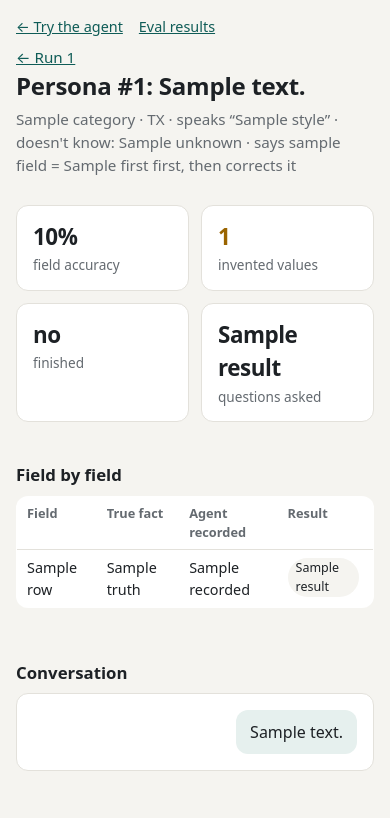
After one commit to iyerbrah/QuoteRunner, a FastAPI app: template app/templates/transcript.html in a window 390 px wide. The commit adds this page. Shown: the top 818 px of the page. Run offline with FastAPI, Linux system fonts and the light colour scheme; the template is opened without the code that fills it: most values are stand-ins (such as "Sample title", 1, 10 or a date in 2020).

Commit message:
Step 5: public /evals page built from committed eval reports
- app/eval_reports.py: reads evals/reports/run-N.json; the headline is
  the latest run covering all 50 personas, so quick partial runs never
  replace it; run ids are ints so a URL can't name other files
- /evals: headline cards (accuracy, invented values, completion, avg
  questions vs a 25-field form, cost), definitions, 3 sample transcripts,
  per-field / industry / style accuracy, every conversation, run history;
  ?run=N shows any run
- /evals/runs/{run}/{persona}: true facts vs recorded values per field,
  and the full conversation
- Chat page links to /evals; eval pages stack on phones
- evals/run.py records each run's start time; existing reports backfilled
  from the local database
- tests/test_evals_page.py (9 tests)

```diff
--- a/app/main.py
+++ b/app/main.py
@@ -4,6 +4,8 @@ The web app: one page and a small JSON API around the intake agent.
   GET  /                                     the chat page
   POST /api/chat                             a customer message in; reply + form state out
   GET  /api/sessions/{id}/application.json   the finished application (once done)
+  GET  /evals                                eval results (latest full run, or ?run=N)
+  GET  /evals/runs/{run}/{persona}           one simulated conversation, scored
 
 Run locally:  .venv/bin/uvicorn app.main:app --reload
 """
@@ -22,7 +24,7 @@ from fastapi.templating import Jinja2Templates
 from pydantic import BaseModel, ConfigDict, Field
 from sqlmodel import Session
 
-from app import config
+from app import config, eval_reports
 from app.agent.intake import (GREETING, IntakeState, build_submission, format_value,
                               handle_message, label, new_state)
 from app.agent.questions import PRIORITY, applicable_industry_questions
@@ -36,6 +38,9 @@ HERE = Path(__file__).parent
 app = FastAPI(title="QuoteRunner")
 app.mount("/static", StaticFiles(directory=HERE / "static"), name="static")
 templates = Jinja2Templates(directory=HERE / "templates")
+templates.env.filters["pct"] = lambda x, digits=0: f"{x * 100:.{digits}f}%"
+templates.env.globals["label"] = label
+templates.env.filters["label"] = label
 
 EXAMPLES = [
     {"label": "Roofing crew in Texas",
@@ -167,3 +172,56 @@ def download_application(session_id: str):
         return error(409, "The application isn't finished yet.")
     return Response(build_submission(state).model_dump_json(indent=2), media_type="application/json",
                     headers={"Content-Disposition": 'attachment; filename="application.json"'})
+
+
+# ---------------------------------------------------------------------------
+# Public eval results (read-only, from the committed report files)
+# ---------------------------------------------------------------------------
+RESULT_ORDER = {"invented": 0, "wrong": 1, "missed": 2, "correct": 3}
+
+
+def not_found(request: Request, message: str) -> HTMLResponse:
+    return templates.TemplateResponse(request, "not_found.html", {"message": message}, status_code=404)
+
+
+@app.get("/evals", response_class=HTMLResponse)
+def evals_page(request: Request, run: Optional[int] = None):
+    reports = eval_reports.all_reports()
+    report = eval_reports.load_report(run) if run is not None else eval_reports.latest_full_run(reports)
+    if run is not None and report is None:
+        return not_found(request, f"There is no eval run {run}.")
+    per_field = []
+    if report:
+        per_field = sorted(({"field": f, **counts} for f, counts in report["summary"]["per_field"].items()),
+                           key=lambda row: (row["accuracy"], row["field"]))  # weakest fields first
+    return templates.TemplateResponse(request, "evals.html", {
+        "report": report, "is_latest": run is None, "history": reports, "full_run": eval_reports.FULL_RUN,
+        "samples": eval_reports.samples(report) if report else [], "per_field": per_field,
+    })
+
+
+def result_rows(convo: dict) -> list[dict]:
+    """One row per scored field: what was true, what the agent recorded, and the verdict."""
+    persona, result, answers = convo["persona"], convo["result"], convo["answers"]
+    rows = []
+    for field, verdict in result["fields"].items():
+        if field in persona["unknown"]:
+            truth = "doesn't know"
+        elif field in persona["truth"]:
+            truth = format_value(field, persona["truth"][field])
+        else:
+            truth = "doesn't apply"
+        recorded = format_value(field, answers[field]) if field in answers else "—"
+        rows.append({"label": label(field), "truth": truth, "recorded": recorded, "result": verdict})
+    return sorted(rows, key=lambda row: RESULT_ORDER[row["result"]])
+
+
+@app.get("/evals/runs/{run_id}/{persona_id}", response_class=HTMLResponse)
+def transcript_page(request: Request, run_id: int, persona_id: int):
+    report = eval_reports.load_report(run_id)
+    convo = eval_reports.find_conversation(report, persona_id) if report else None
+    if convo is None:
+        return not_found(request, "That conversation doesn't exist.")
+    return templates.TemplateResponse(request, "transcript.html", {
+        "report": report, "convo": convo, "rows": result_rows(convo),
+    })
--- a/app/static/style.css
+++ b/app/static/style.css
@@ -64,7 +64,7 @@ body {
 }
 
 /* --- Chat ------------------------------------------------------------------ */
-.chat { display: flex; flex-direction: column; height: calc(100vh - 150px); min-height: 480px; }
+.chat { display: flex; flex-direction: column; height: calc(100vh - 180px); min-height: 460px; }
 
 .messages { flex: 1; overflow-y: auto; padding: 16px; display: flex; flex-direction: column; gap: 10px; }
 
@@ -161,3 +161,51 @@ button:disabled { opacity: 0.5; cursor: default; }
   .panel { position: static; max-height: none; }
   .msg { max-width: 92%; }
 }
+
+/* --- Eval pages ------------------------------------------------------------ */
+.nav { display: flex; gap: 16px; font-size: 0.9rem; margin-bottom: 8px; }
+.nav a, .page a, .top a { color: var(--accent); }
+.top .measured { margin-top: 6px; font-size: 0.9rem; }
+.page { max-width: 1120px; margin: 0 auto; padding: 8px 16px 48px; }
+.page h2 { font-size: 1.05rem; margin: 28px 0 8px; }
+.meta { color: var(--muted); font-size: 0.9rem; }
+
+.cards { display: grid; grid-template-columns: repeat(auto-fit, minmax(150px, 1fr)); gap: 12px; margin: 12px 0; }
+.card { background: var(--card); border: 1px solid var(--line); border-radius: var(--radius); padding: 14px 16px;
+        display: flex; flex-direction: column; gap: 2px; font-size: 0.85rem; color: var(--muted); }
+.card .big { font-size: 1.7rem; font-weight: 700; color: var(--ink); letter-spacing: -0.02em; }
+.card.warn .big { color: var(--checking); }
+
+.defs { padding-left: 18px; color: var(--muted); font-size: 0.92rem; max-width: 80ch; }
+.defs li { margin-bottom: 6px; }
+.defs strong { color: var(--ink); }
+.samples { padding-left: 18px; }
+.samples li { margin-bottom: 4px; }
+
+.two-col { display: grid; grid-template-columns: minmax(0, 1fr) minmax(0, 1fr); gap: 24px; }
+.scroll { overflow-x: auto; }
+table { width: 100%; border-collapse: collapse; font-size: 0.9rem; background: var(--card);
+        border: 1px solid var(--line); border-radius: var(--radius); overflow: hidden; }
+th, td { text-align: left; padding: 7px 10px; border-bottom: 1px solid var(--line); vertical-align: top; }
+th { color: var(--muted); font-weight: 600; font-size: 0.8rem; }
+td.num, th.num { text-align: right; font-variant-numeric: tabular-nums; white-space: nowrap; }
+tr.current td { background: var(--user); }
+tbody tr:last-child td { border-bottom: 0; }
+
+.tag { display: inline-block; font-size: 0.78rem; padding: 1px 8px; border-radius: 999px; margin: 1px 4px 1px 0;
+       background: var(--bg); }
+.tag.correct { color: var(--filled); }
+.tag.invented { background: var(--error-bg); color: var(--error); font-weight: 600; }
+.tag.wrong { color: var(--error); }
+.tag.missed { color: var(--checking); }
+.problems { min-width: 160px; }
+
+.messages.static { background: var(--card); border: 1px solid var(--line); border-radius: var(--radius);
+                   overflow: visible; }
+
+@media (max-width: 800px) {
+  .two-col { grid-template-columns: 1fr; }
+  .card .big { font-size: 1.4rem; }
+  .cards { grid-template-columns: repeat(2, minmax(0, 1fr)); }
+}
+.nowrap { white-space: nowrap; }
--- /dev/null
+++ b/app/templates/base.html
@@ -0,0 +1,18 @@
+<!doctype html>
+<html lang="en">
+<head>
+  <meta charset="utf-8">
+  <meta name="viewport" content="width=device-width, initial-scale=1">
+  <title>{% block title %}QuoteRunner evals{% endblock %}</title>
+  <link rel="stylesheet" href="/static/style.css">
+</head>
+<body>
+  <header class="top">
+    <nav class="nav"><a href="/">← Try the agent</a> <a href="/evals">Eval results</a></nav>
+    {% block header %}{% endblock %}
+  </header>
+  <main class="page">
+    {% block content %}{% endblock %}
+  </main>
+</body>
+</html>
--- a/app/templates/index.html
+++ b/app/templates/index.html
@@ -11,6 +11,7 @@
     <h1>QuoteRunner</h1>
     <p>Describe your small business in a sentence. An AI agent asks only what's missing and
       builds a verified insurance application, without guessing anything you didn't say.</p>
+    <p class="measured"><a href="/evals">How it's measured: tested on 50 simulated customers →</a></p>
   </header>
 
   <main class="layout">
--- /dev/null
+++ b/app/templates/not_found.html
@@ -0,0 +1,4 @@
+{% extends "base.html" %}
+{% block title %}Not found · QuoteRunner{% endblock %}
+{% block header %}<h1>Not found</h1>{% endblock %}
+{% block content %}<p>{{ message }} <a href="/evals">Back to the eval results</a>.</p>{% endblock %}
--- /dev/null
+++ b/app/templates/transcript.html
@@ -0,0 +1,46 @@
+{% extends "base.html" %}
+{% set p = convo.persona %}
+{% set r = convo.result %}
+{% block title %}Run {{ report.run_id }} · persona {{ p.id }} · QuoteRunner{% endblock %}
+
+{% block header %}
+  <p class="meta"><a href="/evals?run={{ report.run_id }}">← Run {{ report.run_id }}</a></p>
+  <h1>Persona #{{ p.id }}: {{ p.truth.description }}</h1>
+  <p>{{ p.category }} · {{ p.truth.state }} · speaks “{{ p.style | replace("_", " ") }}” ·
+    doesn't know: {{ p.unknown | map("label") | join(", ") }}
+    {% if p.change %}· says {{ label(p.change.field) | lower }} = {{ p.change.first }} first, then corrects it{% endif %}</p>
+{% endblock %}
+
+{% block content %}
+  <section class="cards">
+    <div class="card"><span class="big">{{ r.accuracy | pct }}</span><span>field accuracy</span></div>
+    <div class="card {% if r.invented %}warn{% endif %}"><span class="big">{{ r.invented | length }}</span>
+      <span>invented values</span></div>
+    <div class="card"><span class="big">{{ "yes" if r.completed else "no" }}</span><span>finished</span></div>
+    <div class="card"><span class="big">{{ r.questions }}</span><span>questions asked</span></div>
+  </section>
+
+  <section class="two-col">
+    <div>
+      <h2>Field by field</h2>
+      <table>
+        <thead><tr><th>Field</th><th>True fact</th><th>Agent recorded</th><th>Result</th></tr></thead>
+        <tbody>
+        {% for row in rows %}
+          <tr><td>{{ row.label }}</td><td>{{ row.truth }}</td><td>{{ row.recorded }}</td>
+            <td><span class="tag {{ row.result }}">{{ row.result }}</span></td></tr>
+        {% endfor %}
+        </tbody>
+      </table>
+      {% if r.error %}<p class="tag wrong">Error: {{ r.error }}</p>{% endif %}
+    </div>
+    <div>
+      <h2>Conversation</h2>
+      <div class="messages static">
+        {% for m in convo.transcript %}
+          <div class="msg {{ 'agent' if m.role == 'assistant' else 'user' }}">{{ m.content }}</div>
+        {% endfor %}
+      </div>
+    </div>
+  </section>
+{% endblock %}
--- a/evals/reports/run-1.json
+++ b/evals/reports/run-1.json
@@ -1,5 +1,6 @@
 {
   "run_id": 1,
+  "created_at": "2026-11-08T19:51:53+00:00",
   "config": {
     "models": {
       "agent": "gpt-5-nano",
--- a/evals/run.py
+++ b/evals/run.py
@@ -68,7 +68,7 @@ def run_eval(personas: list[Persona], workers: int, note: str | None = None) ->
         run = EvalRun(note=note, config_json=json.dumps(run_config))
         db.add(run)
         db.commit()
-        run_id = run.id
+        run_id, started_at = run.id, run.created_at.isoformat(timespec="seconds")
 
     conversations = []
     with ThreadPoolExecutor(max_workers=workers) as pool:
@@ -92,7 +92,8 @@ def run_eval(personas: list[Persona], workers: int, note: str | None = None) ->
                                     scores_json=json.dumps(c["result"]), transcript_json=json.dumps(c["transcript"])))
         db.commit()
 
-    report = {"run_id": run_id, "config": run_config, "summary": summary, "conversations": conversations}
+    report = {"run_id": run_id, "created_at": started_at, "config": run_config, "summary": summary,
+              "conversations": conversations}
     REPORTS_DIR.mkdir(exist_ok=True)
     path = REPORTS_DIR / f"run-{run_id}.json"
     path.write_text(json.dumps(report, indent=2))
```
Also changed, not shown: app/eval_reports.py (added, +52 -0 lines), app/templates/evals.html (added, +151 -0 lines), tests/test_evals_page.py (added, +112 -0 lines), evals/reports/run-2.json, evals/reports/run-3.json, evals/reports/run-4.json.
